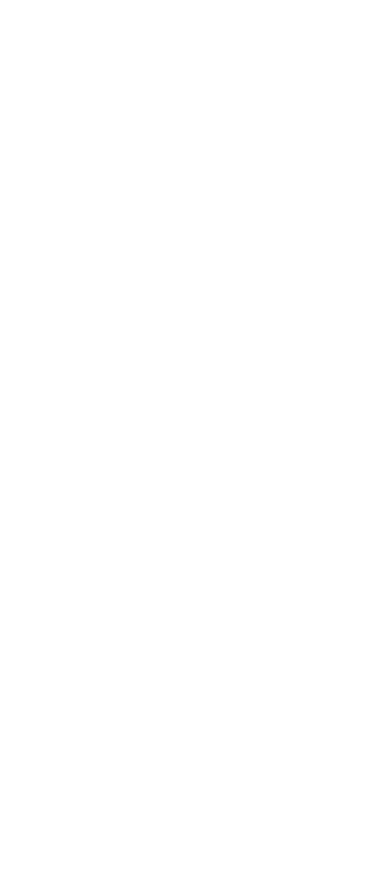
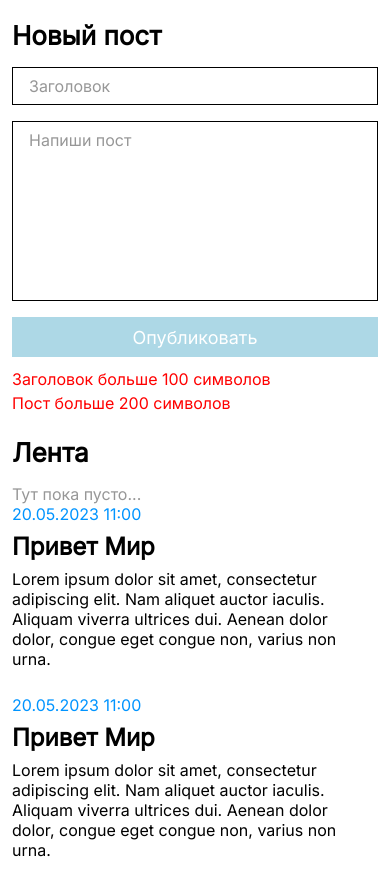
Before and after one commit to VladimirShadrov/blog-app, a plain HTML site: page index.html in a window 390 px wide. Before the commit the page ends 844 px from the top, so only its background shows below. Drawn offline with Linux system fonts and the light colour scheme.

Commit message:
Добавлена адаптивная верстка

```diff
--- a/index.css
+++ b/index.css
@@ -7,7 +7,187 @@
   font-family: 'Inter', sans-serif;
 }
 
-p {
-  font-size: 30px;
-  font-weight: 400;
+body {
+  padding: 20px 16px;
+  min-height: 100vh;
 }
+
+.blog {
+  max-width: 1030px;
+  margin: 0 auto;
+  display: flex;
+  align-items: flex-start;
+  gap: 30px;
+}
+
+.blog__options,
+.blog__posts {
+  width: 50%;
+}
+
+.title {
+  font-size: 40px;
+  font-weight: 700;
+  margin-bottom: 60px;
+}
+
+.options-wrapper {
+  display: flex;
+  flex-direction: column;
+  align-items: stretch;
+  margin-bottom: 30px;
+}
+
+.field {
+  border: 1px solid black;
+  background: white;
+  outline: none;
+  margin-bottom: 30px;
+  padding: 11px 20px;
+  font-size: 32px;
+  line-height: normal;
+}
+
+.field::placeholder {
+  color: #979797;
+}
+
+.field-post {
+  height: 250px;
+  resize: none;
+}
+
+.public-btn {
+  color: white;
+  padding: 6px 12px;
+  background: #0094ff;
+  border: none;
+  outline: none;
+  height: 60px;
+  font-size: 32px;
+  display: inline-flex;
+  justify-content: center;
+  align-items: center;
+  cursor: pointer;
+  transition: all 0.3s;
+}
+
+.public-btn:hover {
+  background: blue;
+}
+
+.public-btn.public-btn__disabled {
+  background: lightblue;
+  cursor: not-allowed;
+}
+
+.error {
+  color: #ff0000;
+  font-size: 25px;
+  margin-bottom: 16px;
+}
+
+.error:last-child {
+  margin-bottom: 0;
+}
+
+.post-list {
+  max-height: 800px;
+  overflow-y: auto;
+  font-size: 25px;
+  padding-right: 8px;
+}
+
+.not-posts {
+  font-size: 32px;
+  color: #979797;
+}
+
+.post {
+  margin-bottom: 50px;
+}
+
+.post:last-child {
+  margin-bottom: 0;
+}
+
+.post__date,
+.post__title {
+  margin-bottom: 15px;
+}
+
+.post__date {
+  color: #0094ff;
+}
+
+.post__title {
+  font-size: 32px;
+  font-weight: 700;
+}
+
+@media (max-width: 768px) {
+  body {
+    padding: 20px 12px;
+  }
+  .blog {
+    flex-direction: column;
+    gap: 24px;
+  }
+
+  .blog__options,
+  .blog__posts {
+    width: 100%;
+  }
+
+  .title {
+    font-size: 26px;
+    margin-bottom: 16px;
+  }
+
+  .field {
+    font-size: 16px;
+    padding: 8px 16px;
+  }
+
+  .field-title {
+    margin-bottom: 16px;
+  }
+
+  .field-post {
+    height: 180px;
+    margin-bottom: 16px;
+  }
+
+  .options-wrapper {
+    margin-bottom: 12px;
+  }
+
+  .error {
+    font-size: 16px;
+    margin-bottom: 4px;
+  }
+
+  .public-btn {
+    font-size: 18px;
+    height: 40px;
+  }
+
+  .not-posts,
+  .post__date,
+  .post__text {
+    font-size: 16px;
+  }
+
+  .post__title {
+    font-size: 24px;
+  }
+
+  .post__date,
+  .post__title {
+    margin-bottom: 8px;
+  }
+
+  .post {
+    margin-bottom: 26px;
+  }
+}
--- a/index.html
+++ b/index.html
@@ -7,6 +7,46 @@
     <title>Blog App</title>
   </head>
   <body>
+    <div class="blog">
+      <div class="blog__options">
+        <h3 class="title">Новый пост</h3>
+
+        <div class="options-wrapper">
+          <input class="field field-title js-field-title" type="text" placeholder="Заголовок" />
+          <textarea class="field field-post js-field-post" placeholder="Напиши пост"></textarea>
+          <button class="public-btn public-btn__disabled js-public-btn">Опубликовать</button>
+        </div>
+
+        <div class="errors">
+          <p class="error">Заголовок больше 100 символов</p>
+          <p class="error">Пост больше 200 символов</p>
+        </div>
+      </div>
+
+      <div class="blog__posts">
+        <h3 class="title">Лента</h3>
+        <div class="post-list">
+          <p class="not-posts">Тут пока пусто...</p>
+          <div class="post">
+            <div class="post__date">20.05.2023 11:00</div>
+            <h3 class="post__title">Привет Мир</h3>
+            <p class="post__text">
+              Lorem ipsum dolor sit amet, consectetur adipiscing elit. Nam aliquet auctor iaculis. Aliquam viverra ultrices dui. Aenean dolor dolor,
+              congue eget congue non, varius non urna.
+            </p>
+          </div>
+          <div class="post">
+            <div class="post__date">20.05.2023 11:00</div>
+            <h3 class="post__title">Привет Мир</h3>
+            <p class="post__text">
+              Lorem ipsum dolor sit amet, consectetur adipiscing elit. Nam aliquet auctor iaculis. Aliquam viverra ultrices dui. Aenean dolor dolor,
+              congue eget congue non, varius non urna.
+            </p>
+          </div>
+        </div>
+      </div>
+    </div>
+
     <script src="./index.js"></script>
   </body>
 </html>
```
